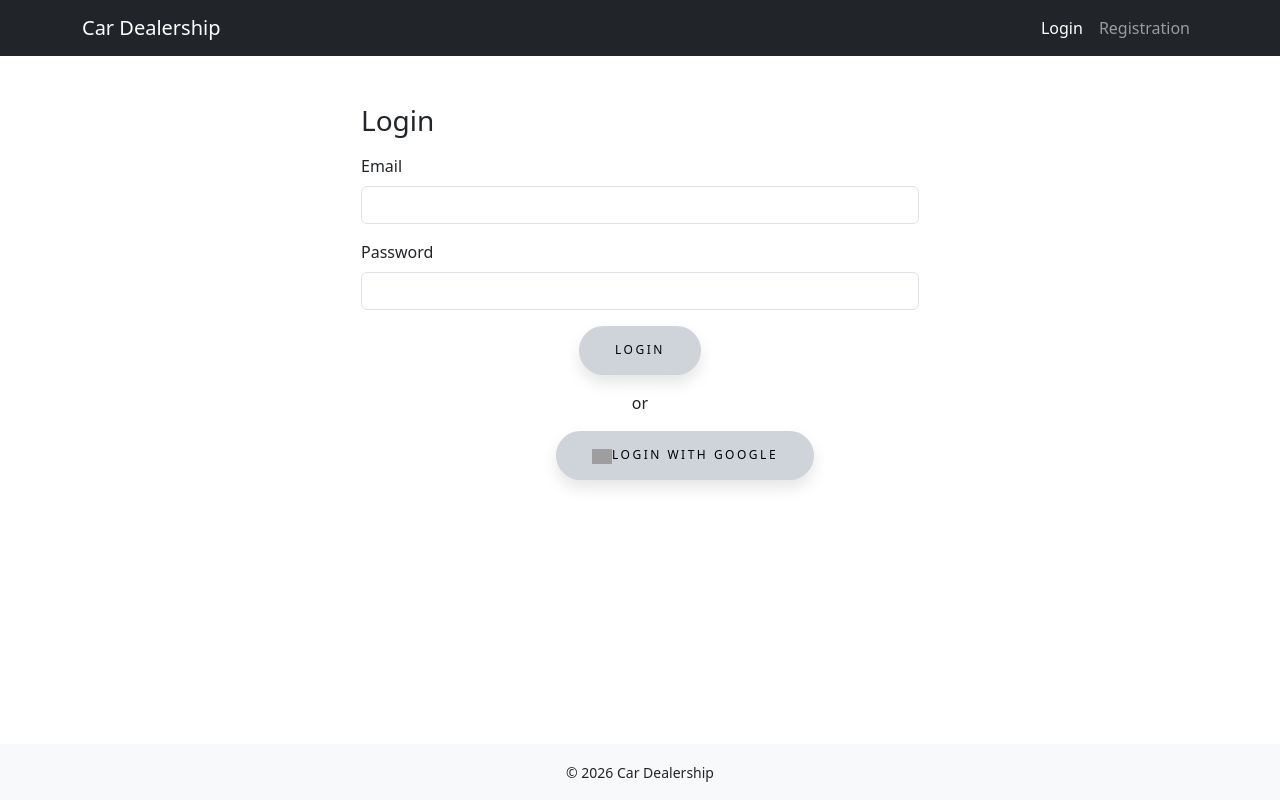
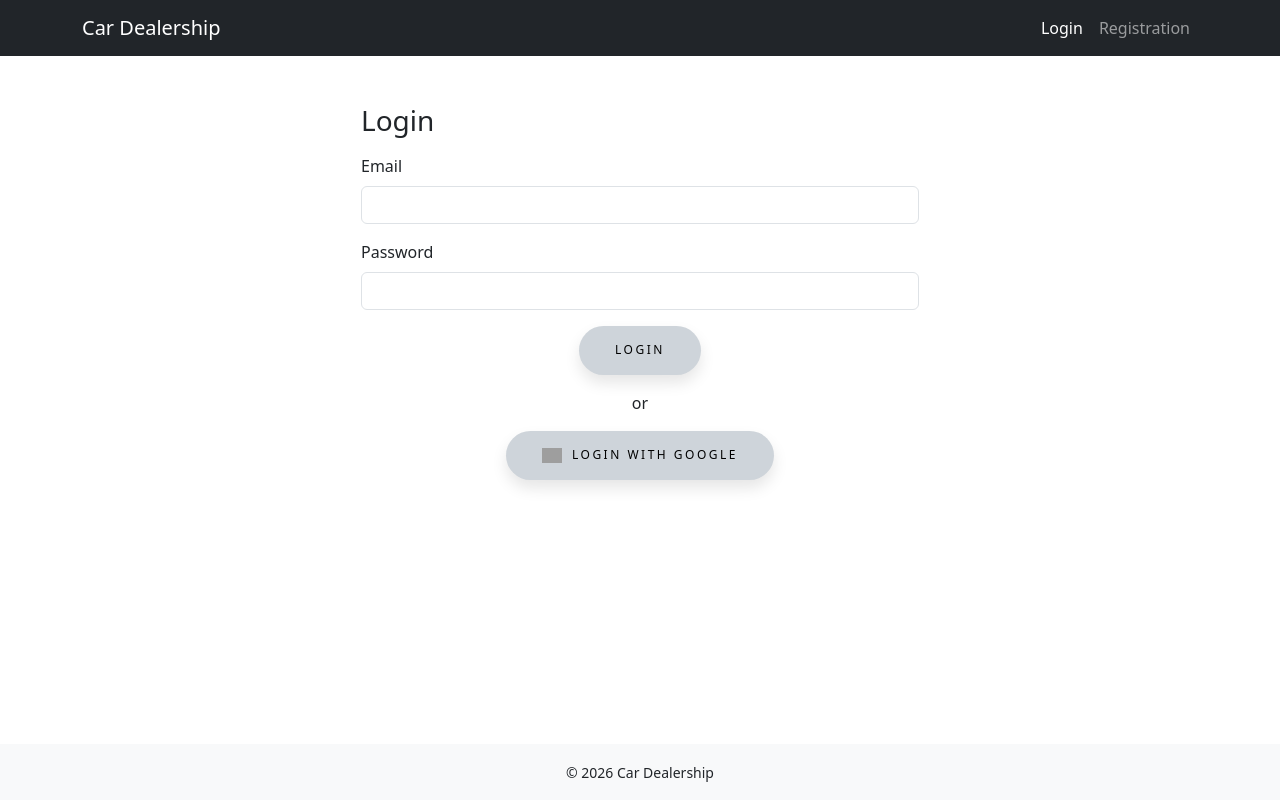
Before and after one commit to Svetlin56/CarDealership, a React (Vite) app in the folder client/: page /login in a window 1280 px wide. Built offline with nearby package versions, Linux system fonts and the light colour scheme; grey boxes are pictures that could not be loaded.

Commit message:
Fixed Google logo position

```diff
--- a/client/src/pages/Login.tsx
+++ b/client/src/pages/Login.tsx
@@ -35,11 +35,9 @@ export default function Login() {
         try {
             const res = await http.post("/auth/login", form);
 
-            // Save token + user info
             localStorage.setItem("token", res.data.token);
             localStorage.setItem("user", JSON.stringify(res.data));
 
-            // Redirection based on role
             if (res.data.role === "ADMIN") {
                 navigate("/dashboard");
             } else {
@@ -93,8 +91,9 @@ export default function Login() {
 
 
             {/* From Uiverse.io by cssbuttons-io */}
+            <div className="buttonGoogle-wrapper">
                 <button
-                type="buttonGoogle-wrapper"
+                    type="button"
                     className="google-button"
                     onClick={googleLogin}
                 >
@@ -106,5 +105,6 @@ export default function Login() {
                     Login with Google
                 </button>
             </div>
+        </div>
     );
 }
--- a/client/src/styles/global.css
+++ b/client/src/styles/global.css
@@ -175,7 +175,10 @@ img { object-fit: cover; }
     transition: all 0.3s ease 0s;
     cursor: pointer;
     outline: none;
-    margin-left: 195px;
+    display: flex;
+    align-items: center;
+    justify-content: center;
+    gap: 10px;
 }
 
 .google-button:hover {
```
Lines whose indentation alone changed are shown as unchanged.
